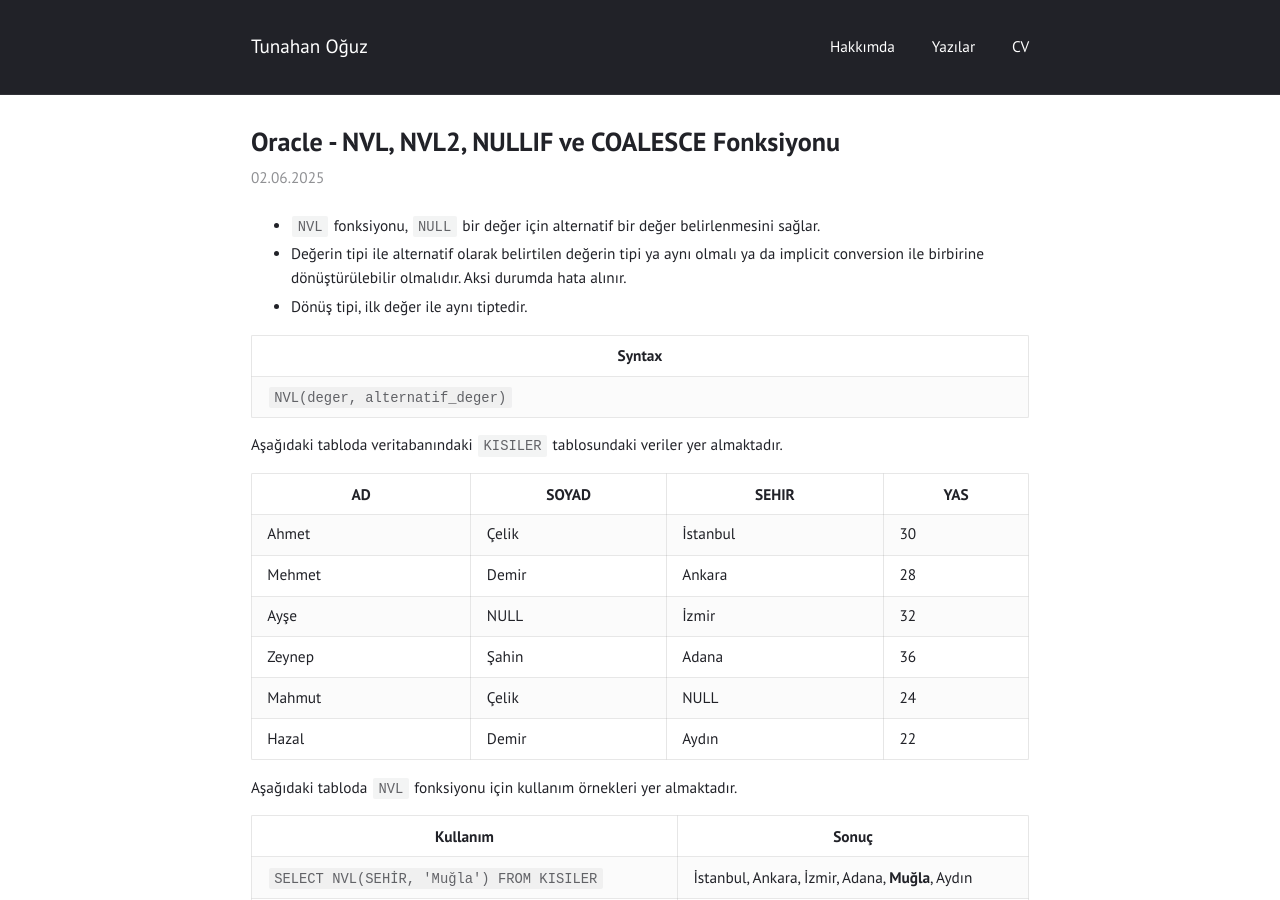
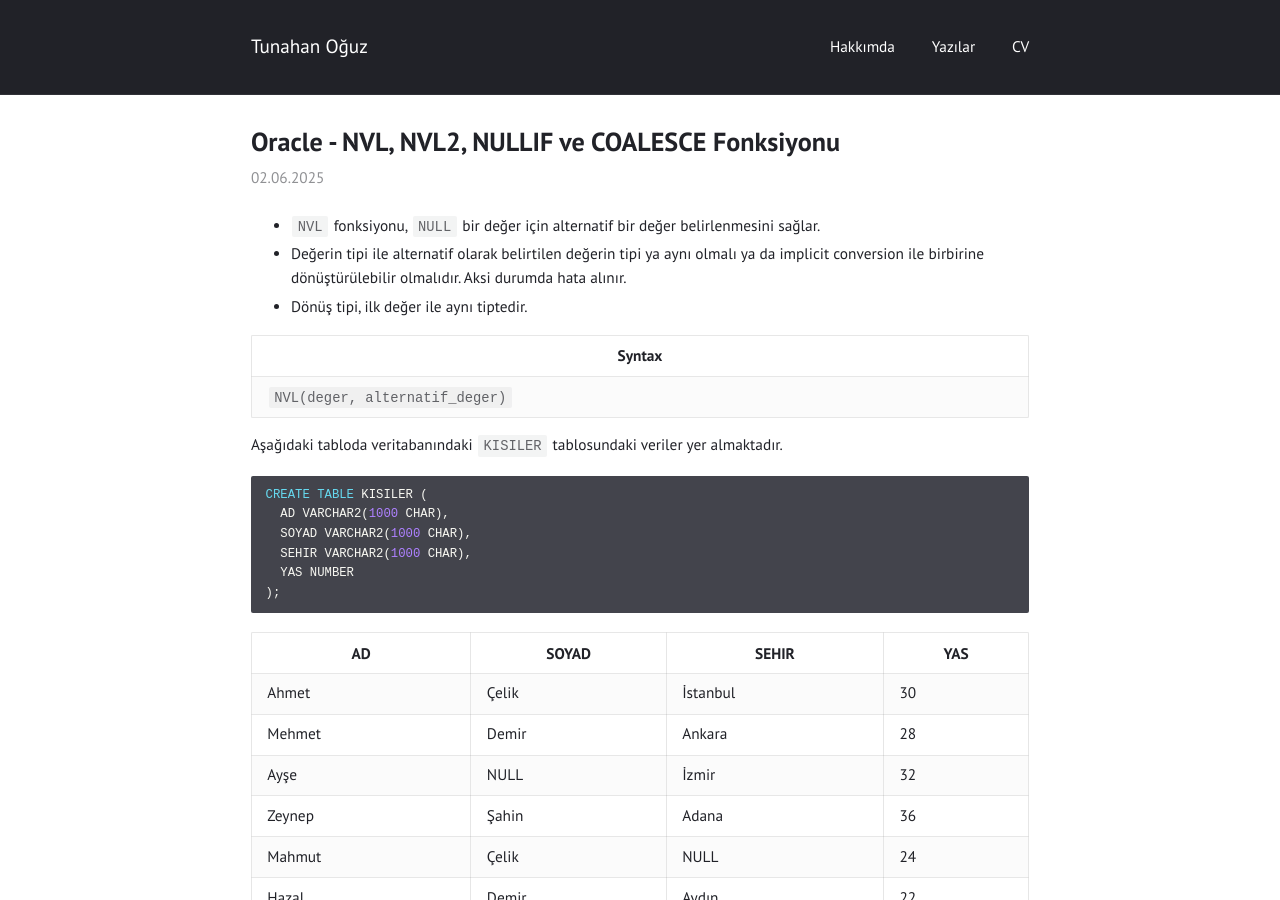
Before and after one commit to tunahanoguz/tunahanoguz.github.io, a Jekyll site: the page built from _posts/2025-06-02-oracle-NVL-NVL2-NULLIF-ve-COALESCE-fonksiyonu.md, in a window 1280 px wide and 900 px high. Built offline with Jekyll 4.4.1, drawn with Linux system fonts in a browser that asks for light colours.

Commit message:
Update 2025-06-02-oracle-NVL-NVL2-NULLIF-ve-COALESCE-fonksiyonu.md

````diff
--- a/_posts/2025-06-02-oracle-NVL-NVL2-NULLIF-ve-COALESCE-fonksiyonu.md
+++ b/_posts/2025-06-02-oracle-NVL-NVL2-NULLIF-ve-COALESCE-fonksiyonu.md
@@ -15,11 +15,22 @@ categories: oracle
 
 Aşağıdaki tabloda veritabanındaki `KISILER` tablosundaki veriler yer almaktadır.
 
+```sql
+CREATE TABLE KISILER (
+  AD VARCHAR2(1000 CHAR),
+  SOYAD VARCHAR2(1000 CHAR),
+  SEHIR VARCHAR2(1000 CHAR),
+  YAS NUMBER
+);
+```
+
+
+
 | AD     | SOYAD  | SEHIR    | YAS |
 |--------|--------|----------|-----|
 | Ahmet  | Çelik  | İstanbul | 30  |
 | Mehmet | Demir  | Ankara   | 28  |
-| Ayşe   | NULL   | İzmir     | 32  |
+| Ayşe   | NULL   | İzmir    | 32  |
 | Zeynep | Şahin  | Adana    | 36  |
 | Mahmut | Çelik  | NULL     | 24  |
 | Hazal  | Demir  | Aydın    | 22  |
````
